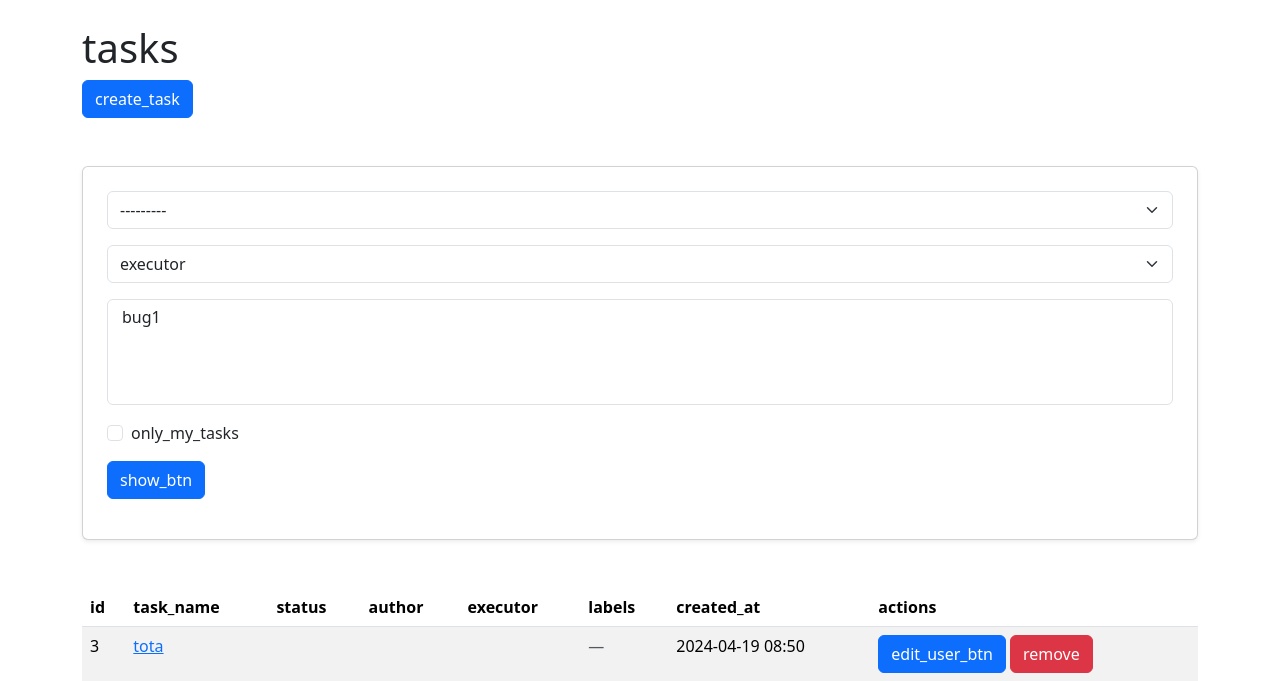
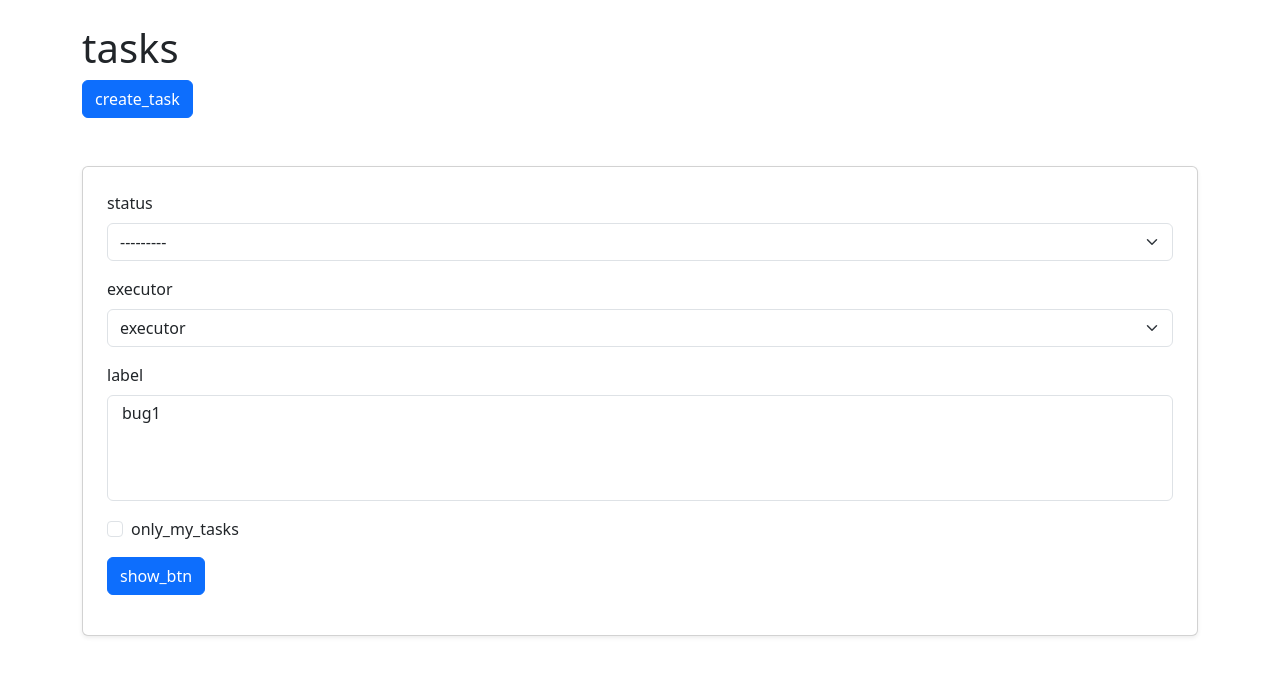
Before and after one commit to poweredbyskx/python-project-52, a Django app: page /tasks/ in a window 1280 px wide. Shown: the part 56-737 px from the top of the page. Run offline with Django 5.2, Linux system fonts and the light colour scheme; a user stored in the database is signed in; data comes from the database, SQL or seed files in the repository; data that the repository does not hold is empty; some libraries are stand-ins or nearby versions.

Commit message:
финальные правки

```diff
--- a/task_manager/tasks/templates/tasks/task_filter.html
+++ b/task_manager/tasks/templates/tasks/task_filter.html
@@ -15,8 +15,8 @@
         <form action="{% url 'tasks:list' %}" method="get">
             <!-- Статус -->
             <div class="mb-3">
-                <label for="id_status" class="form-label visually-hidden">{% trans "status" %}</label>
-                <select id="id_status" name="status" class="form-select ml-2 mr-3" aria-label="{% trans 'status' %}">
+                <label for="id_status" class="form-label">{% trans "status" %}</label>
+                <select id="id_status" name="status" class="form-select ml-2 mr-3">
                     {% for choice in filter.form.status.field.choices %}
                         <option value="{{ choice.0 }}"
                             {% if filter.form.status.value|stringformat:"s" == choice.0|stringformat:"s" %}selected{% endif %}>
@@ -28,24 +28,21 @@
 
             <!-- Исполнитель -->
             <div class="mb-3">
-                <label for="id_executor" class="form-label visually-hidden">{% trans "executor" %}</label>
-                <select id="id_executor" name="executor" class="form-select ml-2 mr-3" aria-label="{% trans 'executor' %}">
-                    <option value="">{% trans "executor" %}</option>  {# Пустой option для выбора по умолчанию #}
+                <label for="id_executor" class="form-label">{% trans "executor" %}</label>
+                <select id="id_executor" name="executor" class="form-select ml-2 mr-3">
                     {% for choice in filter.form.executor.field.choices %}
-                        {% if choice.0 != "" %}
-                            <option value="{{ choice.0 }}"
-                                {% if filter.form.executor.value|stringformat:"s" == choice.0|stringformat:"s" %}selected{% endif %}>
-                                {{ choice.1 }}
-                            </option>
-                        {% endif %}
+                        <option value="{{ choice.0 }}"
+                            {% if filter.form.executor.value|stringformat:"s" == choice.0|stringformat:"s" %}selected{% endif %}>
+                            {{ choice.1 }}
+                        </option>
                     {% endfor %}
                 </select>
             </div>
 
             <!-- Метки -->
             <div class="mb-3">
-                <label for="id_labels" class="form-label visually-hidden">{% trans "label" %}</label>
-                <select id="id_labels" name="labels" multiple class="form-select ml-2 mr-3" aria-label="{% trans 'label' %}">
+                <label for="id_labels" class="form-label">{% trans "label" %}</label>
+                <select id="id_labels" name="labels" multiple class="form-select ml-2 mr-3">
                     {% for choice in filter.form.labels.field.choices %}
                         <option value="{{ choice.0 }}"
                             {% if filter.form.labels.value and choice.0|stringformat:"s" in filter.form.labels.value %}selected{% endif %}>
--- a/task_manager/users/templates/application.html
+++ b/task_manager/users/templates/application.html
@@ -8,22 +8,6 @@
     <meta charset="UTF-8" />
     <meta name="viewport" content="width=device-width, initial-scale=1, shrink-to-fit=no" />
     <title>{% trans 'title' %}</title>
-    <meta charset="UTF-8" />
-    <meta name="viewport" content="width=device-width, initial-scale=1, shrink-to-fit=no" />
-    <title>{% trans 'title' %}</title>
-    <style>
-    .visually-hidden {
-      position: absolute !important;
-      width: 1px !important;
-      height: 1px !important;
-      padding: 0 !important;
-      margin: -1px !important;
-      overflow: hidden !important;
-      clip: rect(0, 0, 0, 0) !important;
-      white-space: nowrap !important;
-      border: 0 !important;
-    }
-    </style>
 </head>
 
 <body class="d-flex flex-column min-vh-100">
```
